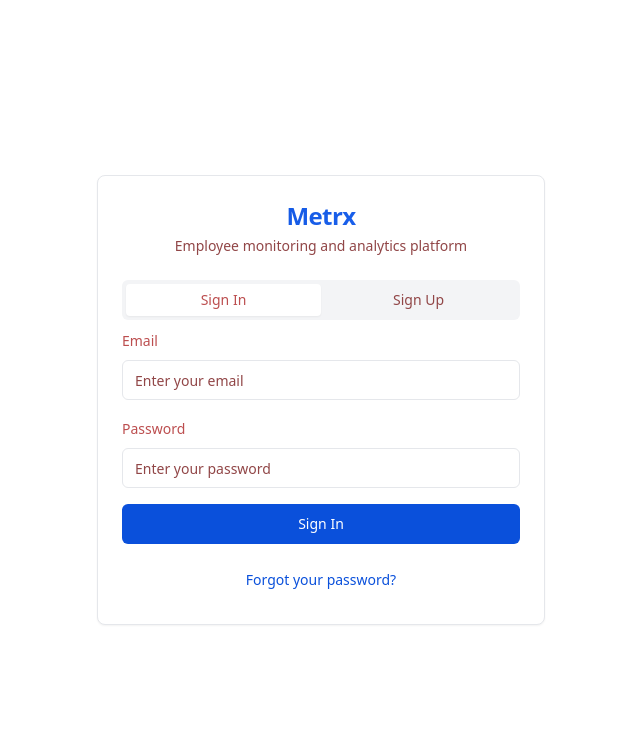
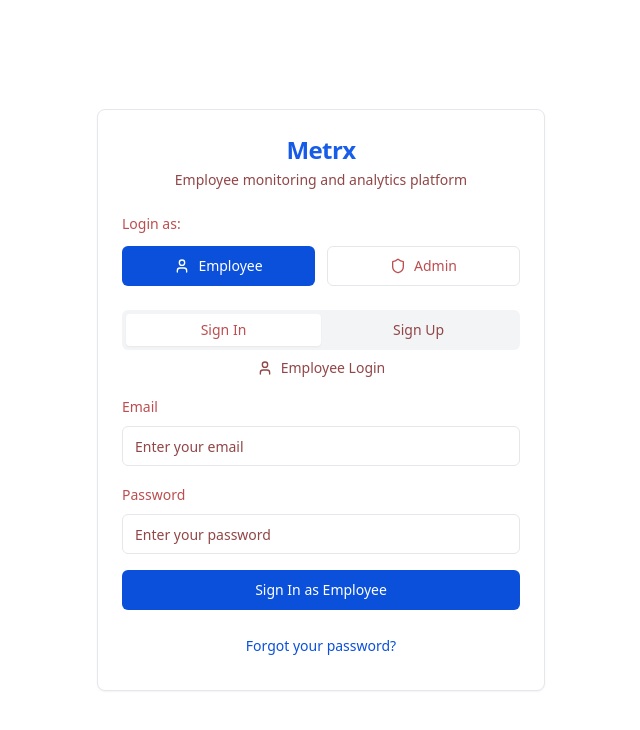
Before and after one commit to chennaigane/work-zenith-insight, a React (Vite) app: page /auth in a window 1280 px wide. Shown: the top 730 px of the page, without its empty margins (319-959 px from the left). Built offline with nearby package versions, Linux system fonts and the light colour scheme.

Commit message:
Separate login for admin/user
The authentication page now distinguishes between admin and user login. This change ensures that users are directed to the appropriate dashboard or functionality based on their role upon successful login.

```diff
--- a/src/hooks/useAuth.tsx
+++ b/src/hooks/useAuth.tsx
@@ -1,4 +1,3 @@
-
 import { createContext, useContext, useEffect, useState, ReactNode } from 'react';
 import { User, Session } from '@supabase/supabase-js';
 import { supabase } from '@/integrations/supabase/client';
@@ -9,7 +8,7 @@ interface AuthContextType {
   session: Session | null;
   loading: boolean;
   signIn: (email: string, password: string) => Promise<{ error: any }>;
-  signUp: (email: string, password: string, fullName?: string) => Promise<{ error: any }>;
+  signUp: (email: string, password: string, fullName?: string, role?: 'admin' | 'user') => Promise<{ error: any }>;
   signOut: () => Promise<{ error: any }>;
   resetPassword: (email: string) => Promise<{ error: any }>;
 }
@@ -73,7 +72,7 @@ export function AuthProvider({ children }: { children: ReactNode }) {
     }
   };
 
-  const signUp = async (email: string, password: string, fullName?: string) => {
+  const signUp = async (email: string, password: string, fullName?: string, role: 'admin' | 'user' = 'user') => {
     try {
       const redirectUrl = `${window.location.origin}/`;
 
@@ -84,6 +83,7 @@ export function AuthProvider({ children }: { children: ReactNode }) {
           emailRedirectTo: redirectUrl,
           data: {
             full_name: fullName || '',
+            role: role,
           }
         }
       });
@@ -97,7 +97,7 @@ export function AuthProvider({ children }: { children: ReactNode }) {
       } else {
         toast({
           title: "Success",
-          description: "Account created successfully! Please check your email to verify your account.",
+          description: `${role === 'admin' ? 'Admin' : 'Employee'} account created successfully! Please check your email to verify your account.`,
         });
       }
 
--- a/src/pages/Auth.tsx
+++ b/src/pages/Auth.tsx
@@ -1,4 +1,3 @@
-
 import { useState } from 'react';
 import { Navigate } from 'react-router-dom';
 import { Button } from '@/components/ui/button';
@@ -7,7 +6,7 @@ import { Label } from '@/components/ui/label';
 import { Card, CardContent, CardDescription, CardHeader, CardTitle } from '@/components/ui/card';
 import { Tabs, TabsContent, TabsList, TabsTrigger } from '@/components/ui/tabs';
 import { useAuth } from '@/hooks/useAuth';
-import { Loader2, ArrowLeft } from 'lucide-react';
+import { Loader2, ArrowLeft, Shield, User } from 'lucide-react';
 
 export default function Auth() {
   const [email, setEmail] = useState('');
@@ -17,6 +16,7 @@ export default function Auth() {
   const [isLoading, setIsLoading] = useState(false);
   const [showForgotPassword, setShowForgotPassword] = useState(false);
   const [resetSent, setResetSent] = useState(false);
+  const [loginType, setLoginType] = useState<'user' | 'admin'>('user');
   const { signIn, signUp, resetPassword, user, loading } = useAuth();
 
   // Redirect if already authenticated
@@ -46,7 +46,8 @@ export default function Auth() {
     if (!email || !password) return;
 
     setIsLoading(true);
-    await signUp(email, password, fullName);
+    // Pass the role based on loginType
+    await signUp(email, password, fullName, loginType === 'admin' ? 'admin' : 'user');
     setIsLoading(false);
   };
 
@@ -78,7 +79,11 @@ export default function Auth() {
               <Button
                 variant="ghost"
                 size="sm"
-                onClick={resetForgotPasswordState}
+                onClick={() => {
+                  setShowForgotPassword(false);
+                  setResetSent(false);
+                  setResetEmail('');
+                }}
                 className="p-0 h-auto"
               >
                 <ArrowLeft className="h-4 w-4" />
@@ -101,7 +106,11 @@ export default function Auth() {
                   We've sent a password reset link to <strong>{resetEmail}</strong>
                 </p>
                 <Button
-                  onClick={resetForgotPasswordState}
+                  onClick={() => {
+                    setShowForgotPassword(false);
+                    setResetSent(false);
+                    setResetEmail('');
+                  }}
                   variant="outline"
                   className="w-full"
                 >
@@ -109,7 +118,18 @@ export default function Auth() {
                 </Button>
               </div>
             ) : (
-              <form onSubmit={handleForgotPassword} className="space-y-4">
+              <form onSubmit={async (e) => {
+                e.preventDefault();
+                if (!resetEmail) return;
+
+                setIsLoading(true);
+                const { error } = await resetPassword(resetEmail);
+                setIsLoading(false);
+
+                if (!error) {
+                  setResetSent(true);
+                }
+              }} className="space-y-4">
                 <div className="space-y-2">
                   <Label htmlFor="reset-email">Email</Label>
                   <Input
@@ -151,6 +171,31 @@ export default function Auth() {
           </CardDescription>
         </CardHeader>
         <CardContent>
+          {/* Login Type Selector */}
+          <div className="mb-6">
+            <Label className="text-sm font-medium mb-3 block">Login as:</Label>
+            <div className="grid grid-cols-2 gap-3">
+              <Button
+                type="button"
+                variant={loginType === 'user' ? 'default' : 'outline'}
+                onClick={() => setLoginType('user')}
+                className="flex items-center gap-2"
+              >
+                <User className="h-4 w-4" />
+                Employee
+              </Button>
+              <Button
+                type="button"
+                variant={loginType === 'admin' ? 'default' : 'outline'}
+                onClick={() => setLoginType('admin')}
+                className="flex items-center gap-2"
+              >
+                <Shield className="h-4 w-4" />
+                Admin
+              </Button>
+            </div>
+          </div>
+
           <Tabs defaultValue="signin" className="w-full">
             <TabsList className="grid w-full grid-cols-2">
               <TabsTrigger value="signin">Sign In</TabsTrigger>
@@ -158,6 +203,21 @@ export default function Auth() {
             </TabsList>
 
             <TabsContent value="signin" className="space-y-4">
+              <div className="text-center mb-4">
+                <p className="text-sm text-muted-foreground flex items-center justify-center gap-2">
+                  {loginType === 'admin' ? (
+                    <>
+                      <Shield className="h-4 w-4" />
+                      Admin Login
+                    </>
+                  ) : (
+                    <>
+                      <User className="h-4 w-4" />
+                      Employee Login
+                    </>
+                  )}
+                </p>
+              </div>
               <form onSubmit={handleSignIn} className="space-y-4">
                 <div className="space-y-2">
                   <Label htmlFor="signin-email">Email</Label>
@@ -188,7 +248,7 @@ export default function Auth() {
                       Signing in...
                     </>
                   ) : (
-                    'Sign In'
+                    `Sign In as ${loginType === 'admin' ? 'Admin' : 'Employee'}`
                   )}
                 </Button>
                 <div className="text-center">
@@ -205,6 +265,21 @@ export default function Auth() {
             </TabsContent>
 
             <TabsContent value="signup" className="space-y-4">
+              <div className="text-center mb-4">
+                <p className="text-sm text-muted-foreground flex items-center justify-center gap-2">
+                  {loginType === 'admin' ? (
+                    <>
+                      <Shield className="h-4 w-4" />
+                      Create Admin Account
+                    </>
+                  ) : (
+                    <>
+                      <User className="h-4 w-4" />
+                      Create Employee Account
+                    </>
+                  )}
+                </p>
+              </div>
               <form onSubmit={handleSignUp} className="space-y-4">
                 <div className="space-y-2">
                   <Label htmlFor="signup-name">Full Name</Label>
@@ -245,7 +320,7 @@ export default function Auth() {
                       Creating account...
                     </>
                   ) : (
-                    'Sign Up'
+                    `Create ${loginType === 'admin' ? 'Admin' : 'Employee'} Account`
                   )}
                 </Button>
               </form>
```
